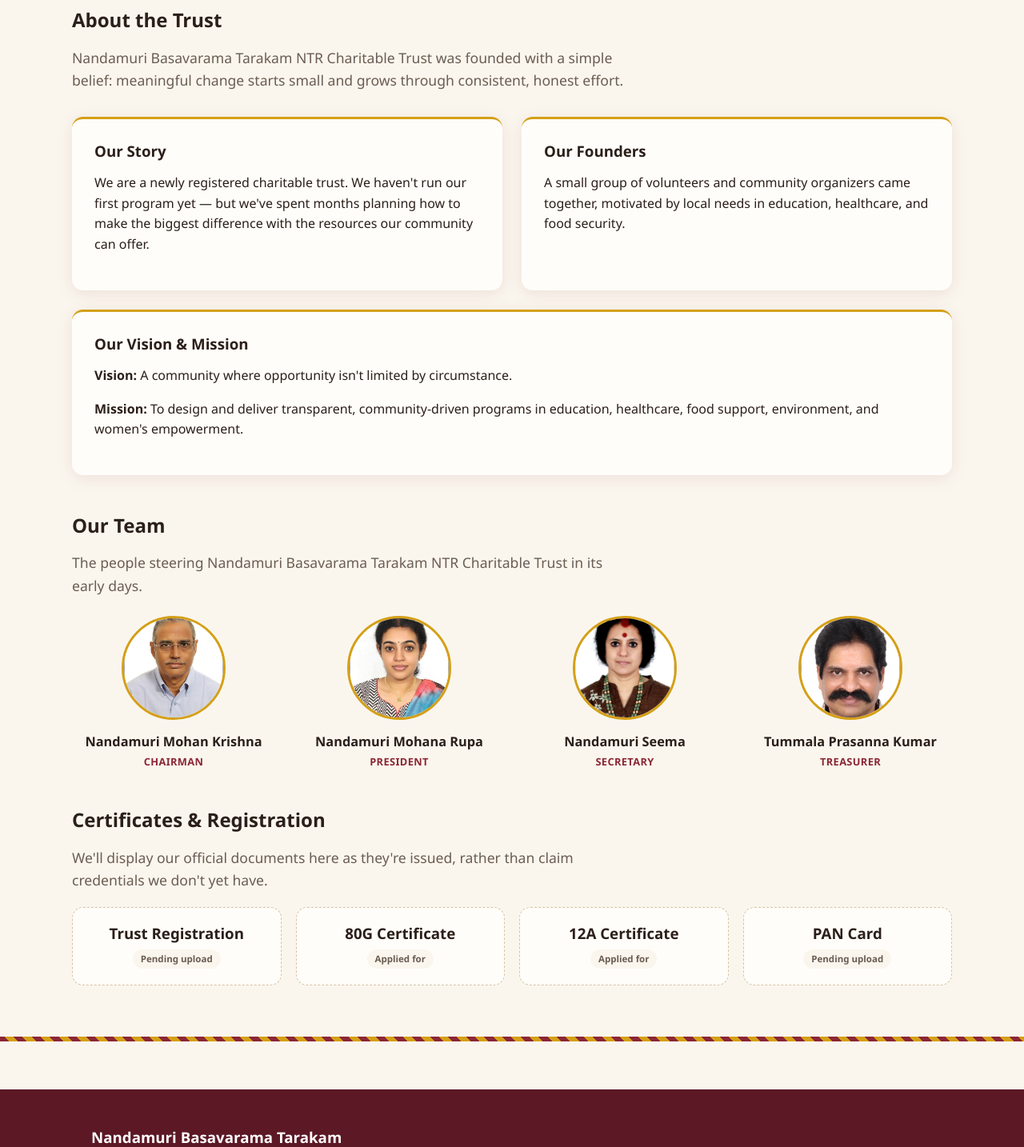
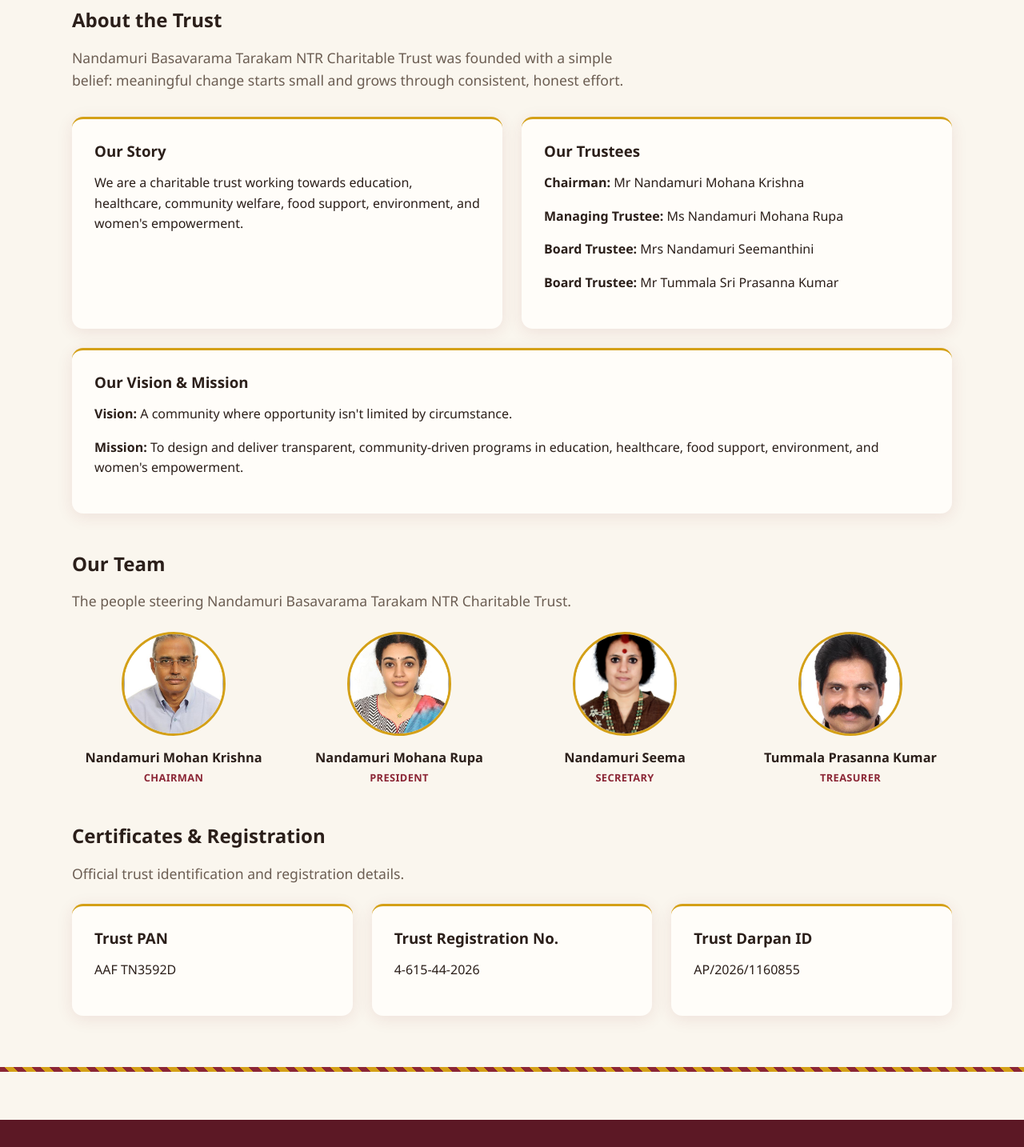
Before and after one commit to Tej7veer/Nandamuri-Basavarama-Tarakam-NTR-Charitable-Trust-UI, an Angular app: page /about in a window 1280 px wide. Shown: the part 296-1730 px from the top of the page at 80% size. Built offline with nearby package versions, Linux system fonts and the light colour scheme.

Commit message:
Update trust trustees, registration and identification details from official trust letterhead

```diff
--- a/src/app/pages/about/about.component.html
+++ b/src/app/pages/about/about.component.html
@@ -5,11 +5,14 @@
   <div class="grid grid-2" style="margin-top: 32px;">
     <div class="card">
       <h3>Our Story</h3>
-      <p>We are a newly registered charitable trust. We haven't run our first program yet — but we've spent months planning how to make the biggest difference with the resources our community can offer.</p>
+      <p>We are a charitable trust working towards education, healthcare, community welfare, food support, environment, and women's empowerment.</p>
     </div>
     <div class="card">
-      <h3>Our Founders</h3>
-      <p>A small group of volunteers and community organizers came together, motivated by local needs in education, healthcare, and food security.</p>
+      <h3>Our Trustees</h3>
+      <p><strong>Chairman:</strong> Mr Nandamuri Mohana Krishna</p>
+      <p><strong>Managing Trustee:</strong> Ms Nandamuri Mohana Rupa</p>
+      <p><strong>Board Trustee:</strong> Mrs Nandamuri Seemanthini</p>
+      <p><strong>Board Trustee:</strong> Mr Tummala Sri Prasanna Kumar</p>
     </div>
   </div>
 
@@ -20,7 +23,7 @@
   </div>
 
   <h2 style="margin-top: 48px;">Our Team</h2>
-  <p class="lead">The people steering Nandamuri Basavarama Tarakam NTR Charitable Trust in its early days.</p>
+  <p class="lead">The people steering Nandamuri Basavarama Tarakam NTR Charitable Trust.</p>
   <div class="team-grid" *ngIf="team.length; else noTeam">
     <div *ngFor="let member of team">
       <img *ngIf="member.photoUrl; else noPhoto" class="team-photo" [src]="member.photoUrl" [alt]="member.name">
@@ -32,12 +35,19 @@
   <ng-template #noTeam><p>Team details will be added soon.</p></ng-template>
 
   <h2 style="margin-top: 48px;">Certificates & Registration</h2>
-  <p class="lead">We'll display our official documents here as they're issued, rather than claim credentials we don't yet have.</p>
-  <div class="cert-grid" *ngIf="certificates.length; else noCerts">
-    <div class="cert-card" *ngFor="let cert of certificates">
-      <h3 style="margin-bottom:0;">{{ cert.name }}</h3>
-      <span class="cert-status">{{ cert.status }}</span>
+  <p class="lead">Official trust identification and registration details.</p>
+  <div class="grid grid-2" style="margin-top: 24px;">
+    <div class="card">
+      <h3>Trust PAN</h3>
+      <p>AAF TN3592D</p>
+    </div>
+    <div class="card">
+      <h3>Trust Registration No.</h3>
+      <p>4-615-44-2026</p>
+    </div>
+    <div class="card">
+      <h3>Trust Darpan ID</h3>
+      <p>AP/2026/1160855</p>
     </div>
   </div>
-  <ng-template #noCerts><p>Certificate information will be added soon.</p></ng-template>
 </section>
```
